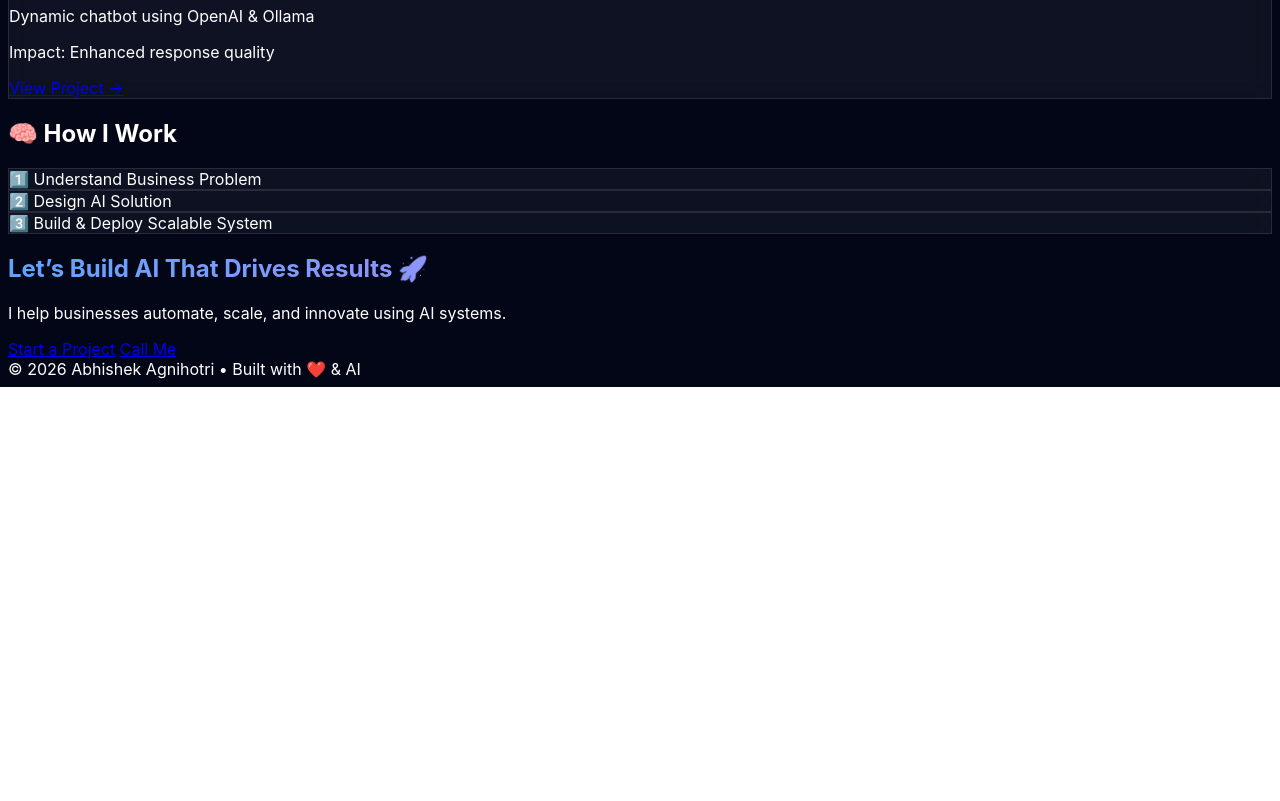
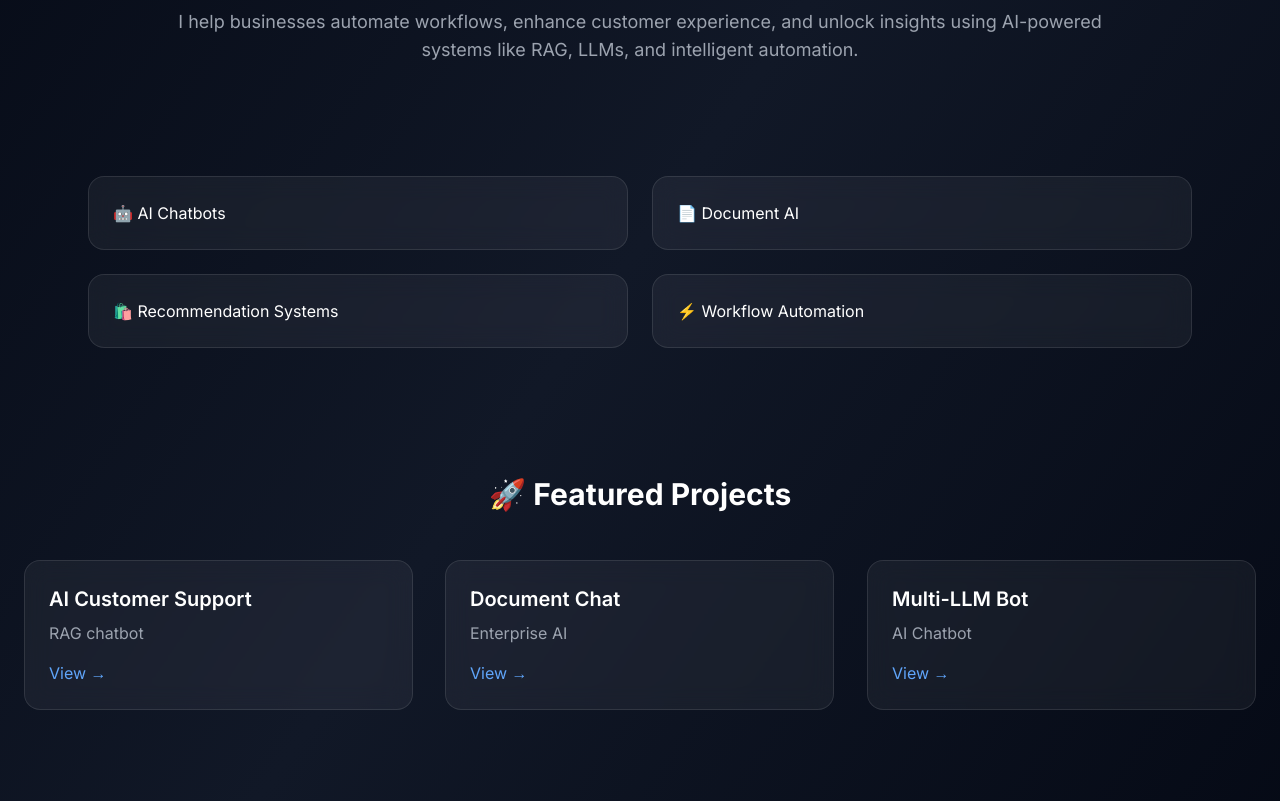
Before and after one commit to abhishekagnihotri19/abhishekagnihotri19.github.io, a plain HTML site: page index.html in a window 1280 px wide. Shown: the part 682-1483 px from the top of the page. Before the commit the page ends 1069 px from the top, so only its background shows below. Drawn offline with nearby package versions, Linux system fonts and the light colour scheme.

Commit message:
Refactor index.html for improved structure and SEO

```diff
--- a/index.html
+++ b/index.html
@@ -1,23 +1,36 @@
 <!DOCTYPE html>
 <html lang="en">
 <head>
+  <meta charset="UTF-8" />
+  <meta name="viewport" content="width=device-width, initial-scale=1.0" />
+
+  <title>Abhishek Agnihotri | AI Engineer Portfolio</title>
+
+  <!-- SEO -->
   <meta name="description" content="AI Engineer portfolio showcasing RAG systems, LLM apps, and AI solutions by Abhishek Agnihotri.">
   <meta property="og:title" content="Abhishek Agnihotri | AI Engineer Portfolio">
   <meta property="og:description" content="Explore AI projects, RAG systems, and ML solutions.">
   <meta property="og:type" content="website">
-  <meta charset="UTF-8" />
-  <meta name="viewport" content="width=device-width, initial-scale=1.0" />
-  <title>Abhishek Agnihotri | AI Engineer</title>
-  <script src="https://unpkg.com/aos@2.3.1/dist/aos.js"></script>
-  <link href="https://unpkg.com/aos@2.3.1/dist/aos.css" rel="stylesheet">
+
+  <!-- Fonts -->
   <link rel="preconnect" href="https://fonts.googleapis.com">
   <link rel="preconnect" href="https://fonts.gstatic.com" crossorigin>
+  <link href="https://fonts.googleapis.com/css2?family=Inter:wght@300;400;600;700;900&display=swap" rel="stylesheet">
+
+  <!-- Tailwind -->
+  <script src="https://cdn.tailwindcss.com"></script>
+
+  <!-- AOS Animation -->
+  <link href="https://unpkg.com/aos@2.3.1/dist/aos.css" rel="stylesheet">
+
+  <!-- Fallback Styles -->
   <style>
-
     body {
       font-family: 'Inter', sans-serif;
       background: linear-gradient(135deg, #020617, #020617, #020617);
       color: white;
+      margin: 0;
+      opacity: 0;
     }
 
     .glass {
@@ -33,16 +46,15 @@
     }
   </style>
 </head>
+
 <body class="bg-gradient-to-br from-gray-950 via-gray-900 to-gray-950 text-white">
 
-  <!-- Hero -->
+  <!-- HERO -->
   <section class="text-center py-32 px-6 relative overflow-hidden">
 
-  <!-- Background Glow -->
     <div class="absolute inset-0 bg-gradient-to-r from-blue-600/10 via-purple-600/10 to-green-400/10 blur-3xl"></div>
 
-  <!-- Content -->
-  <div class="relative z-10">
+    <div class="relative z-10" data-aos="fade-up">
       <h1 class="text-5xl md:text-7xl font-extrabold gradient-text">
         🚀 Abhishek Agnihotri
       </h1>
@@ -68,80 +80,88 @@
     </div>
   </section>
 
-  <!-- Services -->
+  <!-- TRUST -->
+  <p class="text-center text-gray-500 mt-6">
+    Trusted to build AI solutions • Real-world projects • Scalable systems
+  </p>
+
+  <!-- WHAT I DO -->
+  <section class="max-w-5xl mx-auto px-6 py-16 text-center" data-aos="fade-up">
+    <h2 class="text-3xl font-bold mb-6">💼 What I Do</h2>
+    <p class="text-gray-400 text-lg">
+      I help businesses automate workflows, enhance customer experience, and unlock insights using AI-powered systems like RAG, LLMs, and intelligent automation.
+    </p>
+  </section>
+
+  <!-- SERVICES -->
   <section class="max-w-6xl mx-auto px-6 py-12">
     <div class="grid md:grid-cols-2 gap-6">
-      <div class="glass p-6 rounded-2xl">🤖 AI Chatbots for Customer Support & Sales</div>
-      <div class="glass p-6 rounded-2xl">📄 Document AI (Chat with PDFs, SOPs)</div>
-      <div class="glass p-6 rounded-2xl">🛍️ Recommendation Systems</div>
-      <div class="glass p-6 rounded-2xl">⚡ Workflow Automation using LLMs</div>
+      <div class="glass p-6 rounded-2xl hover:scale-105 hover:shadow-xl transition" data-aos="fade-up">🤖 AI Chatbots</div>
+      <div class="glass p-6 rounded-2xl hover:scale-105 hover:shadow-xl transition" data-aos="fade-up">📄 Document AI</div>
+      <div class="glass p-6 rounded-2xl hover:scale-105 hover:shadow-xl transition" data-aos="fade-up">🛍️ Recommendation Systems</div>
+      <div class="glass p-6 rounded-2xl hover:scale-105 hover:shadow-xl transition" data-aos="fade-up">⚡ Workflow Automation</div>
     </div>
   </section>
 
-  <!-- Projects -->
+  <!-- PROJECTS -->
   <section class="py-20 px-6">
     <h2 class="text-3xl font-bold text-center mb-12">🚀 Featured Projects</h2>
 
     <div class="grid md:grid-cols-3 gap-8 max-w-7xl mx-auto">
 
-      <div class="glass p-6 rounded-2xl hover:scale-105 hover:shadow-2xl hover:shadow-blue-500/20 transition duration-300">
-        <h3 class="text-xl font-semibold">AI Customer Support System</h3>
-        <p class="text-gray-400 mt-2">RAG-powered product recommendation chatbot</p>
-        <p class="text-sm mt-3 text-green-400">Impact: Improved customer decision speed</p>
-        <a href="https://github.com/abhishekagnihotri19/customer_support_system" target="_blank" class="text-blue-400 mt-4 inline-block">View Project →</a>
+      <div class="glass p-6 rounded-2xl hover:scale-105 hover:shadow-2xl transition" data-aos="zoom-in">
+        <h3 class="text-xl font-semibold">AI Customer Support</h3>
+        <p class="text-gray-400 mt-2">RAG chatbot</p>
+        <a href="https://github.com/abhishekagnihotri19/customer_support_system" target="_blank" class="text-blue-400 mt-4 inline-block">View →</a>
       </div>
 
-      <div class="glass p-6 rounded-2xl hover:scale-105 hover:shadow-2xl hover:shadow-blue-500/20 transition duration-300">
-        <h3 class="text-xl font-semibold">Enterprise Document Chat</h3>
-        <p class="text-gray-400 mt-2">AI system to query enterprise documents</p>
-        <p class="text-sm mt-3 text-green-400">Impact: Reduced manual search time</p>
-        <a href="https://github.com/abhishekagnihotri19/Enterprise-Doc-Chat" target="_blank" class="text-blue-400 mt-4 inline-block">View Project →</a>
+      <div class="glass p-6 rounded-2xl hover:scale-105 hover:shadow-2xl transition" data-aos="zoom-in">
+        <h3 class="text-xl font-semibold">Document Chat</h3>
+        <p class="text-gray-400 mt-2">Enterprise AI</p>
+        <a href="https://github.com/abhishekagnihotri19/Enterprise-Doc-Chat" target="_blank" class="text-blue-400 mt-4 inline-block">View →</a>
       </div>
 
-      <div class="glass p-6 rounded-2xl hover:scale-105 hover:shadow-2xl hover:shadow-blue-500/20 transition duration-300">
-        <h3 class="text-xl font-semibold">Multi-LLM Chatbot</h3>
-        <p class="text-gray-400 mt-2">Dynamic chatbot using OpenAI & Ollama</p>
-        <p class="text-sm mt-3 text-green-400">Impact: Enhanced response quality</p>
-        <a href="https://github.com/abhishekagnihotri19/LangChain" target="_blank" class="text-blue-400 mt-4 inline-block">View Project →</a>
+      <div class="glass p-6 rounded-2xl hover:scale-105 hover:shadow-2xl transition" data-aos="zoom-in">
+        <h3 class="text-xl font-semibold">Multi-LLM Bot</h3>
+        <p class="text-gray-400 mt-2">AI Chatbot</p>
+        <a href="https://github.com/abhishekagnihotri19/LangChain" target="_blank" class="text-blue-400 mt-4 inline-block">View →</a>
       </div>
 
     </div>
   </section>
 
-  <!-- Process -->
-  <section class="max-w-5xl mx-auto px-6 py-20 text-center">
-    <h2 class="text-3xl font-bold mb-8">🧠 How I Work</h2>
-    <div class="grid md:grid-cols-3 gap-6 text-gray-400">
-      <div class="glass p-6 rounded-2xl">1️⃣ Understand Business Problem</div>
-      <div class="glass p-6 rounded-2xl">2️⃣ Design AI Solution</div>
-      <div class="glass p-6 rounded-2xl">3️⃣ Build & Deploy Scalable System</div>
-    </div>
-  </section>
-
   <!-- CTA -->
-  <section class="text-center py-20 px-6">
+  <section class="text-center py-20 px-6" data-aos="fade-up">
     <h2 class="text-4xl font-bold gradient-text">
       Let’s Build AI That Drives Results 🚀
     </h2>
 
     <p class="text-gray-400 mt-4">
-    I help businesses automate, scale, and innovate using AI systems.
+      🚀 Open to freelance AI & data projects • Let’s build something impactful
     </p>
 
     <div class="mt-6 flex justify-center gap-4 flex-wrap">
-      <a href="mailto:agnihotriabhi19@gmail.com" class="px-6 py-3 bg-green-600 rounded-2xl hover:bg-green-500 transition">Start a Project</a>
-      <a href="tel:+917828101007" class="px-6 py-3 border border-gray-600 rounded-2xl hover:bg-gray-800 transition">Call Me</a>
+      <a href="mailto:agnihotriabhi19@gmail.com"
+         class="px-6 py-3 bg-green-600 rounded-2xl hover:bg-green-500 transition">
+         Start a Project
+      </a>
     </div>
   </section>
 
-  <!-- Footer -->
+  <!-- FOOTER -->
   <footer class="text-center py-6 text-gray-500">
     © 2026 Abhishek Agnihotri • Built with ❤️ & AI
   </footer>
+
+  <!-- SCRIPTS -->
+  <script src="https://unpkg.com/aos@2.3.1/dist/aos.js"></script>
+
   <script>
+    AOS.init({ duration: 1000, once: true });
+
+    // Typing effect
     const text = "AI Engineer | RAG & LLM Specialist | Building Intelligent Systems";
     let i = 0;
-
     function typeEffect() {
       if (i < text.length) {
         document.getElementById("typing").innerHTML += text.charAt(i);
@@ -149,14 +169,11 @@ function typeEffect() {
         setTimeout(typeEffect, 40);
       }
     }
+    window.onload = () => {
+      document.body.style.opacity = "1";
+      typeEffect();
+    };
+  </script>
 
-window.onload = typeEffect;
-</script>
-<script>
-AOS.init({
-  duration: 1000,
-  once: true
-});
-</script>
 </body>
 </html>
```
Lines whose indentation alone changed are shown as unchanged.
